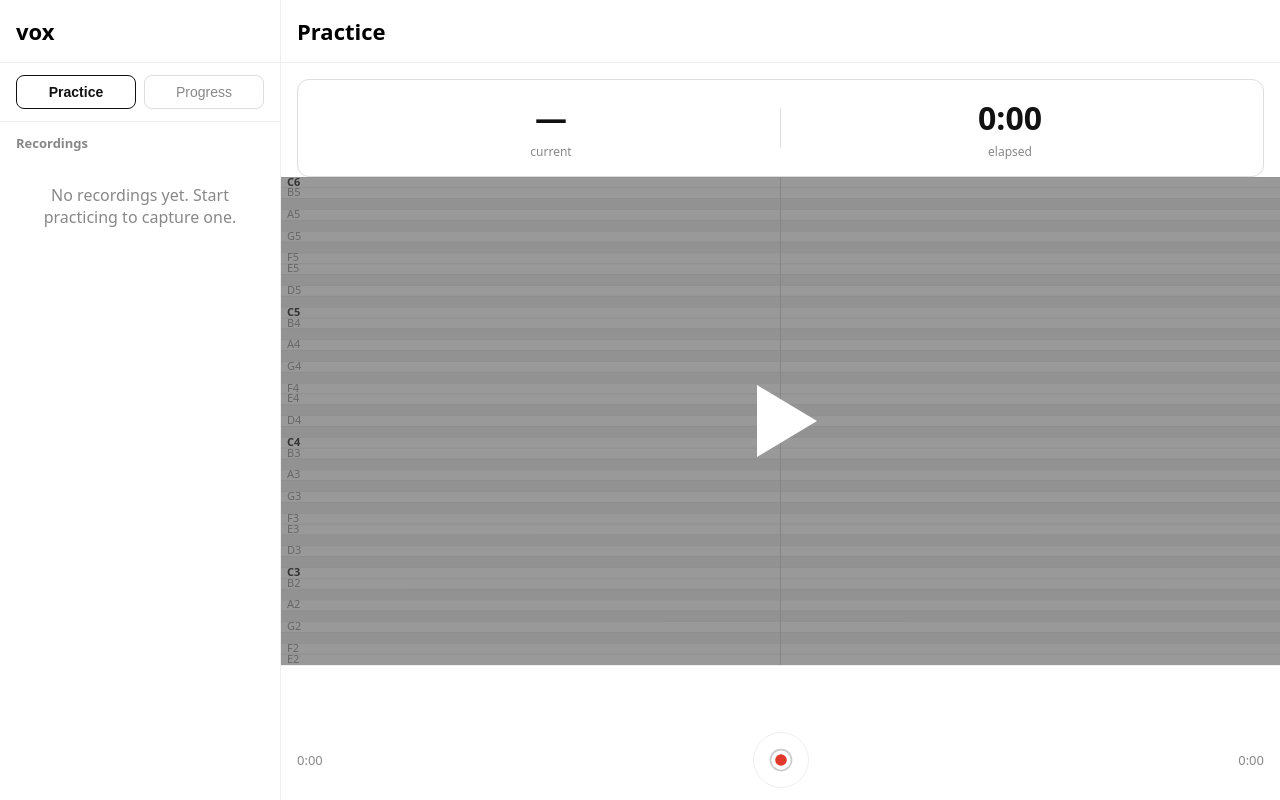
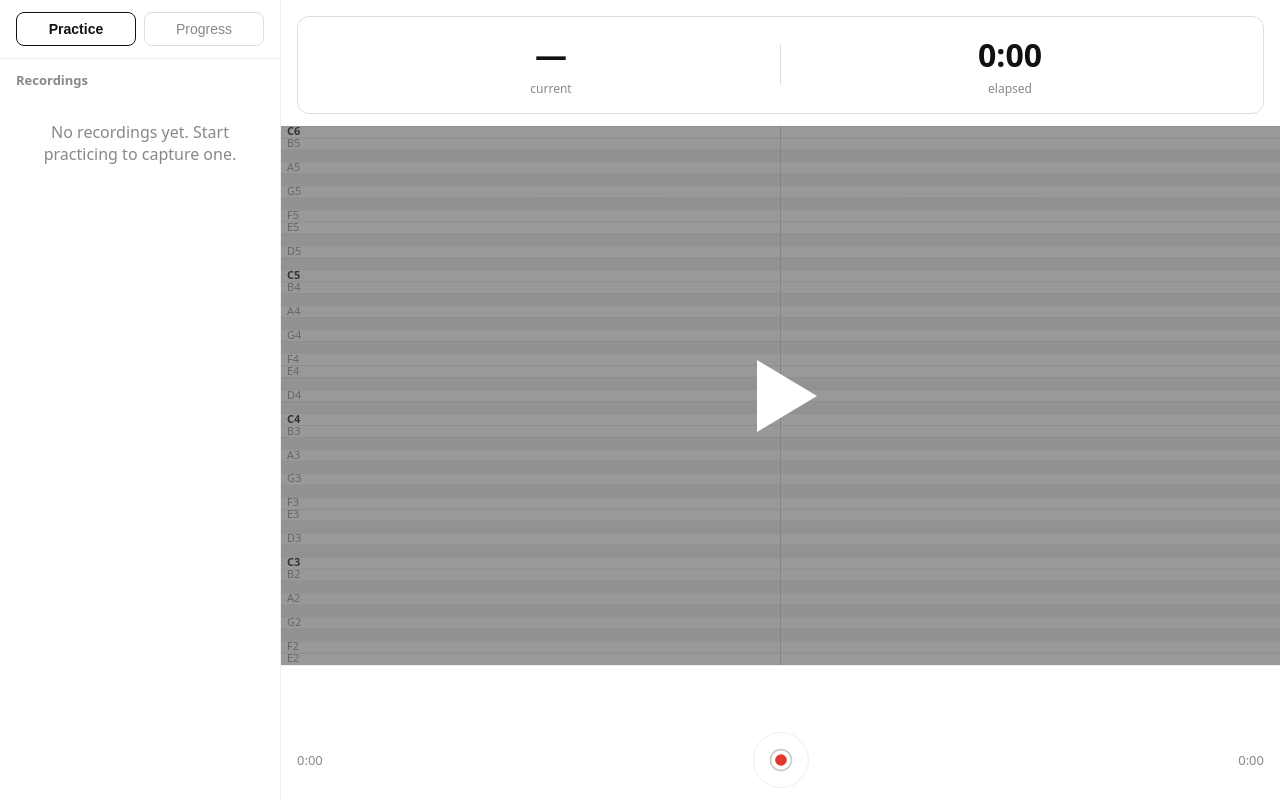
Before and after one commit to 1001harps/vox, a React (Vite) app: page / in a window 1280 px wide. Built offline with nearby package versions, Linux system fonts and the light colour scheme.

Commit message:
some ui fixes

```diff
--- a/src/App.tsx
+++ b/src/App.tsx
@@ -13,7 +13,6 @@ import { type LiveWaveformHandle, type PlaybackWaveformHandle } from "./componen
 import { Transport } from "./components/Transport";
 import { ProgressBar } from "./components/ProgressBar";
 import { Sidebar, RecordingsList } from "./components/Sidebar";
-import { Header } from "./components/Header";
 import { TabBar } from "./components/TabBar";
 import { StatsCard } from "./components/StatsCard";
 import { useDesktopMediaQuery } from "./hooks/useDesktopMediaQuery";
@@ -191,8 +190,6 @@ function App() {
         onDeleteRecording={deleteRecording}
       />
       <div className="main-pane">
-        <Header effectiveView={effectiveView} status={status} onSetView={setView} />
-
         <div className="content">
           {
             /* Practice view stays mounted (display toggle) so the canvas keeps its
@@ -237,6 +234,24 @@ function App() {
 
           {effectiveView === "recordings" && (
             <div className="recordings-view">
+              <button
+                className="recordings-progress-btn"
+                onClick={() => setView("progress")}
+              >
+                <svg
+                  viewBox="0 0 20 20"
+                  width="16"
+                  height="16"
+                  fill="none"
+                  stroke="currentColor"
+                  strokeWidth="1.5"
+                >
+                  <rect x="3" y="10" width="3" height="7" rx="0.5" />
+                  <rect x="8.5" y="6" width="3" height="11" rx="0.5" />
+                  <rect x="14" y="3" width="3" height="14" rx="0.5" />
+                </svg>
+                Progress
+              </button>
               <RecordingsList
                 groupedRecordings={groupedRecordings}
                 recordingPeaks={recordingPeaks}
--- a/src/components/Header.tsx
+++ /dev/null
@@ -1,70 +0,0 @@
-import type { View, Status } from "../types";
-
-interface HeaderProps {
-  effectiveView: View;
-  status: Status;
-  onSetView: (view: View) => void;
-}
-
-export function Header({ effectiveView, status, onSetView }: HeaderProps) {
-  return (
-    <header className="header">
-      {effectiveView === "practice" && (
-        <>
-          <h1 className="header-title">Practice</h1>
-          {(status === "monitoring" || status === "recording") && (
-            <span className="header-live">
-              <span className="live-dot" /> live
-            </span>
-          )}
-        </>
-      )}
-      {effectiveView === "recordings" && (
-        <>
-          <h1 className="header-title">Recordings</h1>
-          <button
-            className="header-progress-btn"
-            onClick={() => onSetView("progress")}
-          >
-            <svg
-              viewBox="0 0 20 20"
-              width="16"
-              height="16"
-              fill="none"
-              stroke="currentColor"
-              strokeWidth="1.5"
-            >
-              <rect x="3" y="10" width="3" height="7" rx="0.5" />
-              <rect x="8.5" y="6" width="3" height="11" rx="0.5" />
-              <rect x="14" y="3" width="3" height="14" rx="0.5" />
-            </svg>
-            Progress
-          </button>
-        </>
-      )}
-      {effectiveView === "progress" && (
-        <>
-          <button
-            className="header-back-btn"
-            onClick={() => onSetView("recordings")}
-          >
-            <svg
-              viewBox="0 0 20 20"
-              width="20"
-              height="20"
-              fill="none"
-              stroke="currentColor"
-              strokeWidth="2"
-              strokeLinecap="round"
-              strokeLinejoin="round"
-            >
-              <path d="M13 4L7 10L13 16" />
-            </svg>
-          </button>
-          <h1 className="header-title">Progress</h1>
-          <span className="header-range">2 weeks</span>
-        </>
-      )}
-    </header>
-  );
-}
--- a/src/components/Sidebar.tsx
+++ b/src/components/Sidebar.tsx
@@ -100,9 +100,6 @@ export function Sidebar({
 }: SidebarProps) {
   return (
     <aside className="sidebar">
-      <div className="sidebar-header">
-        <span className="sidebar-brand">vox</span>
-      </div>
       <nav className="sidebar-nav">
         <button
           className={`sidebar-nav-btn${effectiveView === "practice" ? " sidebar-nav-btn-active" : ""}`}
--- a/src/index.css
+++ b/src/index.css
@@ -10,88 +10,6 @@ body {
   display: flex;
   flex-direction: column;
   height: 100dvh;
-}
-
-/* Header */
-.header {
-  display: flex;
-  align-items: center;
-  padding: 16px;
-  border-bottom: 1px solid #eee;
-  min-height: 56px;
-  box-sizing: border-box;
-  gap: 12px;
-}
-
-.header-title {
-  font-size: 22px;
-  font-weight: 700;
-  margin: 0;
-  flex: 1;
-}
-
-.header-live {
-  display: flex;
-  align-items: center;
-  gap: 6px;
-  font-size: 14px;
-  color: #888;
-}
-
-.live-dot {
-  width: 8px;
-  height: 8px;
-  border-radius: 50%;
-  background: #2e9e4f;
-  display: inline-block;
-}
-
-.header-progress-btn {
-  display: flex;
-  align-items: center;
-  gap: 6px;
-  padding: 6px 14px;
-  border: 1px solid #ccc;
-  border-radius: 20px;
-  background: none;
-  font-size: 14px;
-  cursor: pointer;
-  color: #333;
-}
-
-.header-progress-btn:active {
-  background: #f2f2f2;
-}
-
-.header-close-btn {
-  display: flex;
-  align-items: center;
-  justify-content: center;
-  padding: 6px;
-  border: none;
-  border-radius: 50%;
-  background: none;
-  cursor: pointer;
-  color: #888;
-}
-
-.header-close-btn:active {
-  background: #f2f2f2;
-}
-
-.header-back-btn {
-  padding: 4px;
-  border: none;
-  background: none;
-  cursor: pointer;
-  color: #333;
-  display: flex;
-  align-items: center;
-}
-
-.header-range {
-  font-size: 14px;
-  color: #888;
 }
 
 /* Content area */
@@ -111,7 +29,7 @@ body {
 .stats-card {
   display: flex;
   align-items: center;
-  margin: 16px 16px 0;
+  margin: 16px 16px 12px;
   padding: 16px 24px;
   border: 1px solid #ddd;
   border-radius: 12px;
@@ -345,6 +263,26 @@ body {
   overflow-y: auto;
 }
 
+.recordings-progress-btn {
+  display: flex;
+  align-items: center;
+  justify-content: center;
+  gap: 6px;
+  margin: 12px 16px;
+  padding: 6px 14px;
+  border: 1px solid #ccc;
+  border-radius: 20px;
+  background: none;
+  font-size: 14px;
+  cursor: pointer;
+  color: #333;
+  width: calc(100% - 32px);
+}
+
+.recordings-progress-btn:active {
+  background: #f2f2f2;
+}
+
 .recordings-group {
   padding: 0 16px;
 }
@@ -509,20 +447,6 @@ body {
   display: none;
 }
 
-.sidebar-header {
-  display: flex;
-  align-items: center;
-  padding: 16px;
-  border-bottom: 1px solid #eee;
-  min-height: 56px;
-  box-sizing: border-box;
-}
-
-.sidebar-brand {
-  font-size: 22px;
-  font-weight: 700;
-}
-
 .sidebar-nav {
   display: flex;
   gap: 8px;
```
